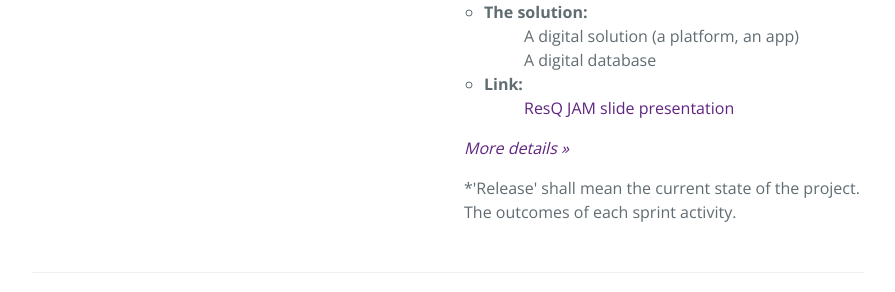
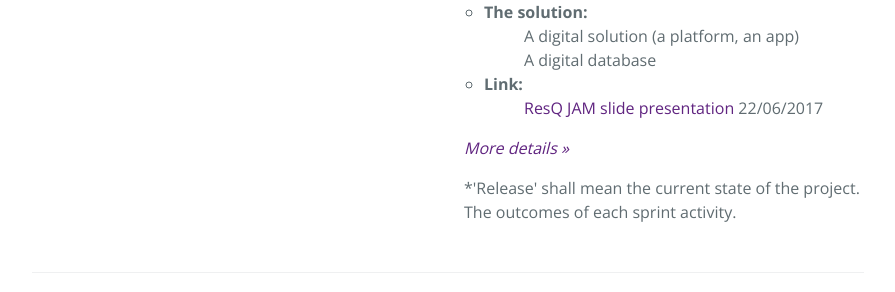
Before and after one commit to opencarecc/ResQ, a Jekyll site: the page built from index.html, in a window 1280 px wide and 900 px high, scrolled down 929 px. Shown: the part 163-455 px from the top of the window, without its empty margins (192-1087 px from the left). Built offline with Jekyll 4.4.1, drawn with Linux system fonts in a browser that asks for light colours; comment, search, counter and statistics services are not loaded.

Commit message:
edit text in release

```diff
--- a/_includes/release_notes.html
+++ b/_includes/release_notes.html
@@ -20,7 +20,7 @@
 	  <dd>A digital solution (a platform, an app)</dd>
 	  <dd>A digital database</dd>
 	  <li><b>Link:</b></li>
-	  <dd><a href="https://docs.google.com/presentation/d/1qTC2J8LsO6RFXSjDGBvxeVlwLyEKeXzQ6fA1h3mN7LU/edit?usp=sharing">ResQ JAM slide presentation</a></dd>
+	  <dd><a href="https://docs.google.com/presentation/d/1qTC2J8LsO6RFXSjDGBvxeVlwLyEKeXzQ6fA1h3mN7LU/edit?usp=sharing">ResQ JAM slide presentation</a> 22/06/2017</dd>
   </ul>
   <p>
     <a href="https://github.com/opencarecc/ResQ/wiki">
```
